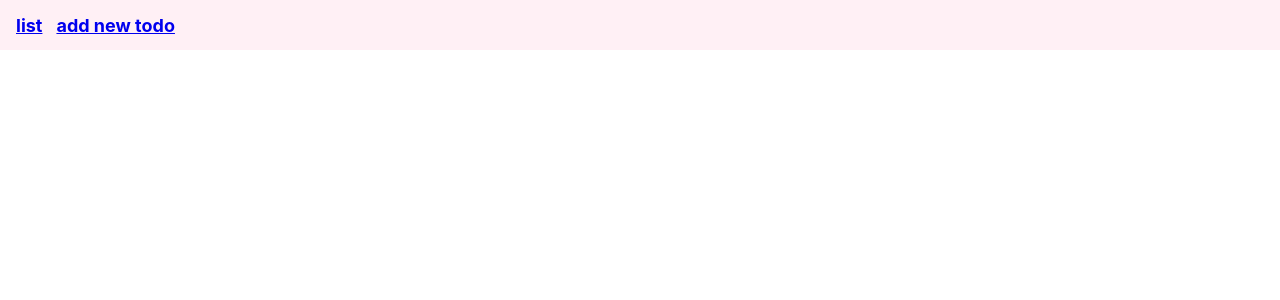
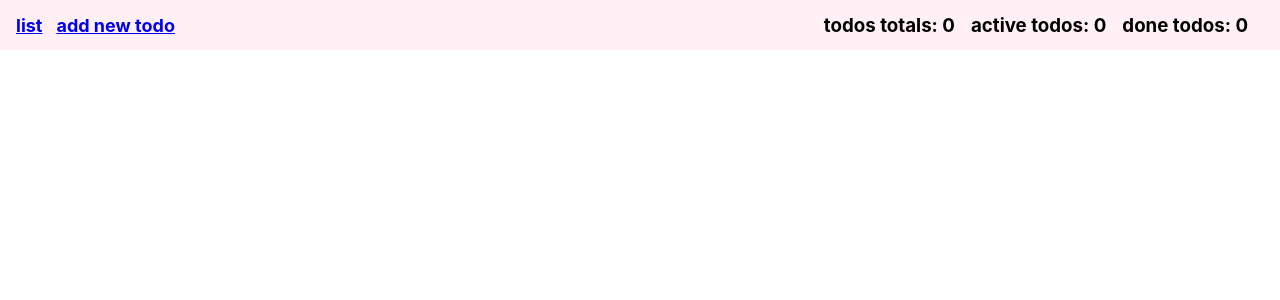
Before and after one commit to andrey-kupets/react_trainings2, a React (Create React App) app in the folder react_trainings2/: page / in a window 1280 px wide. Shown: the top 300 px of the page. Built offline with nearby package versions, Linux system fonts and the light colour scheme.

Commit message:
2. Context. Todos List: fixed some bugs in counts at deleting

```diff
--- a/react_trainings2/src/App.js
+++ b/react_trainings2/src/App.js
@@ -156,7 +156,7 @@
 //     )
 // }
 
-//2. CONTEXT
+//2. CONTEXT (TODOS LIST)
 import React, {createContext, useContext, useState} from "react";
 import {
   BrowserRouter as Router,
@@ -186,6 +186,7 @@ const TodoContextProvider = ({children}) => {
     }
 
     setTodos(todos.filter(el => el.id !== todoId));
+    setDoneTodosIds(doneTodosIds.filter(id => id !== todoId));
   }
 
   const isDoneToggle = (todoId) => {
@@ -297,10 +298,23 @@ const AddTodo = () => {
 }
 
 const Header = () => {
+  const {
+    todos,
+    doneTodosIds,
+    } = useContext(TodoContext);
+
   return (
     <header>
       <Link to="/">list</Link>
       <Link to="/create-todo">add new todo</Link>
+
+      {/*just as a spacer*/}
+      <div style={{flex: 1}}/>
+
+      <h3 style={{marginRight: 16}}>todos totals: {todos.length}</h3>
+      <h3 style={{marginRight: 16}}>active todos: {todos.length - doneTodosIds.length}</h3>
+      <h3 style={{marginRight: 16}}>done todos: {doneTodosIds.length}</h3>
+
     </header>
   )
 }
```
